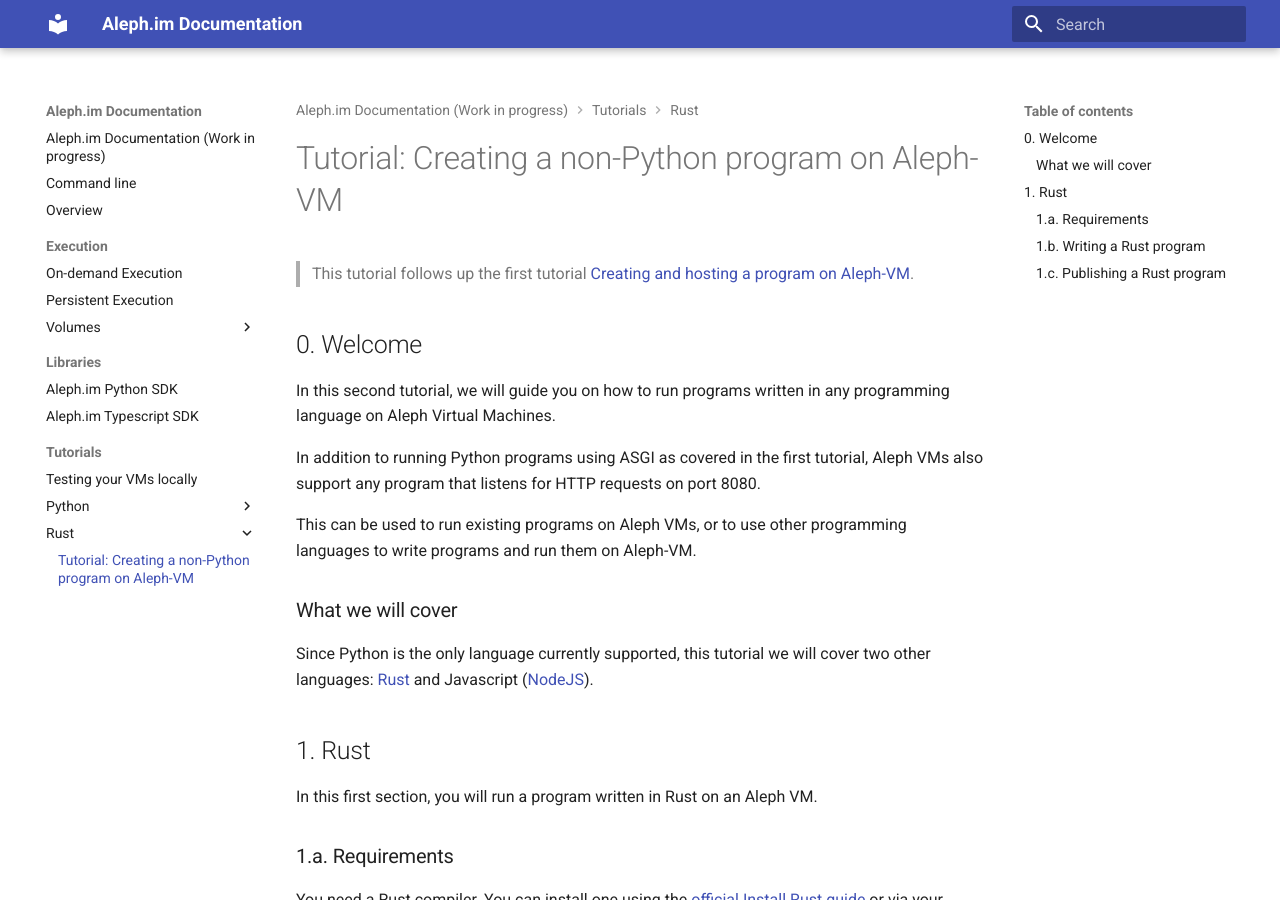
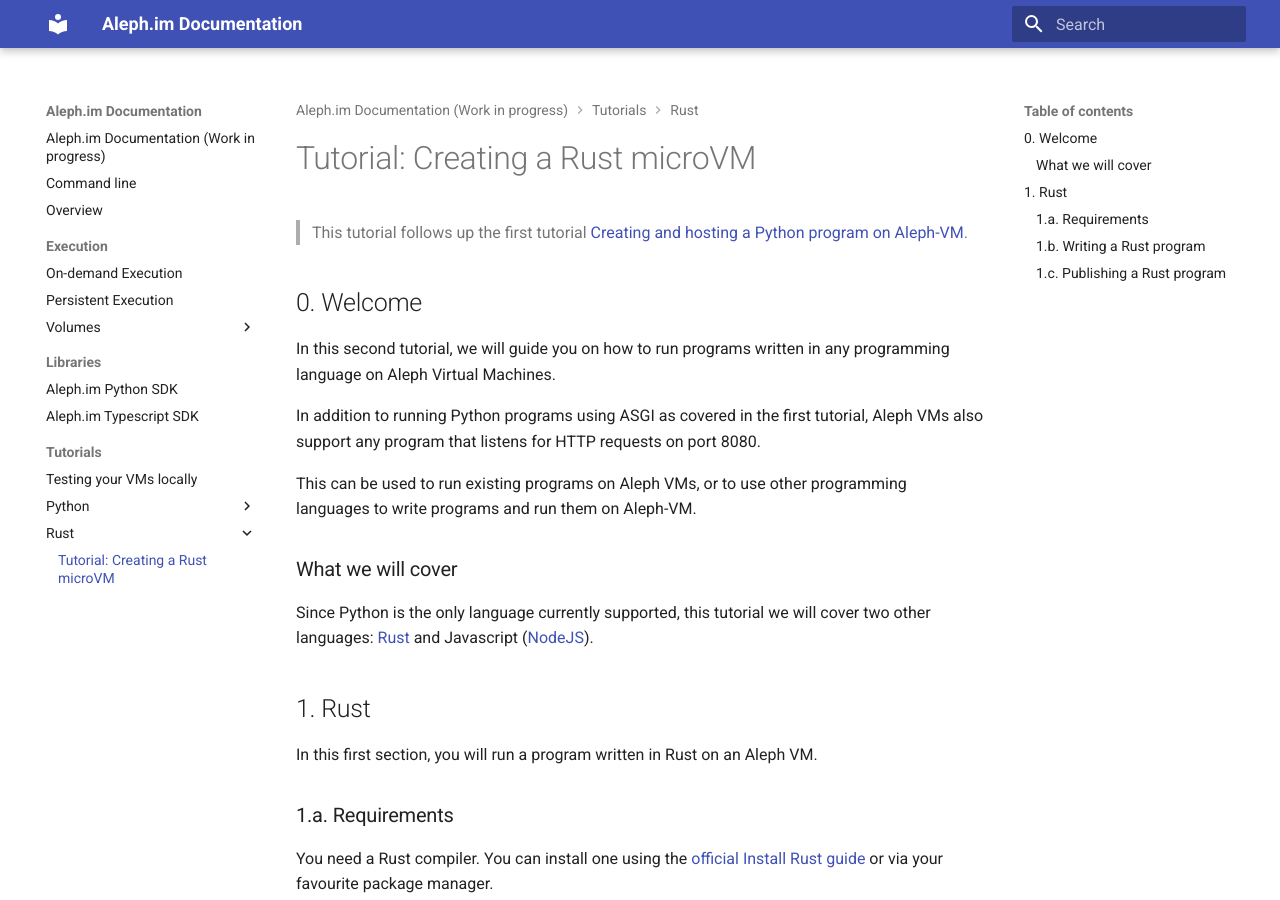
Before and after one commit to aleph-im/aleph-docs, an MkDocs documentation site: the page built from docs/tutorials/rust/rust_microvm.md, in a window 1280 px wide and 900 px high. Built offline with MkDocs 1.6.1 and Material for MkDocs 9.7.7, drawn with Linux system fonts in a browser that asks for light colours.

Commit message:
Fix: inter-doc links for aleph-vm tutorials

```diff
--- a/docs/tutorials/rust/rust_microvm.md
+++ b/docs/tutorials/rust/rust_microvm.md
@@ -1,6 +1,6 @@
-# Tutorial: Creating a non-Python program on Aleph-VM
+# Tutorial: Creating a Rust microVM
 
-> This tutorial follows up the first tutorial [Creating and hosting a program on Aleph-VM](./README.md).
+> This tutorial follows up the first tutorial [Creating and hosting a Python program on Aleph-VM](../python/getting_started.md).
 
 ## 0. Welcome
 
```
Also changed, not shown: docs/tutorials/python/getting_started.md (+6 -7 lines), docs/tutorials/python/requirements.md (+1 -1 lines), docs/tutorials/testing_microvms.md (+1 -1 lines).
